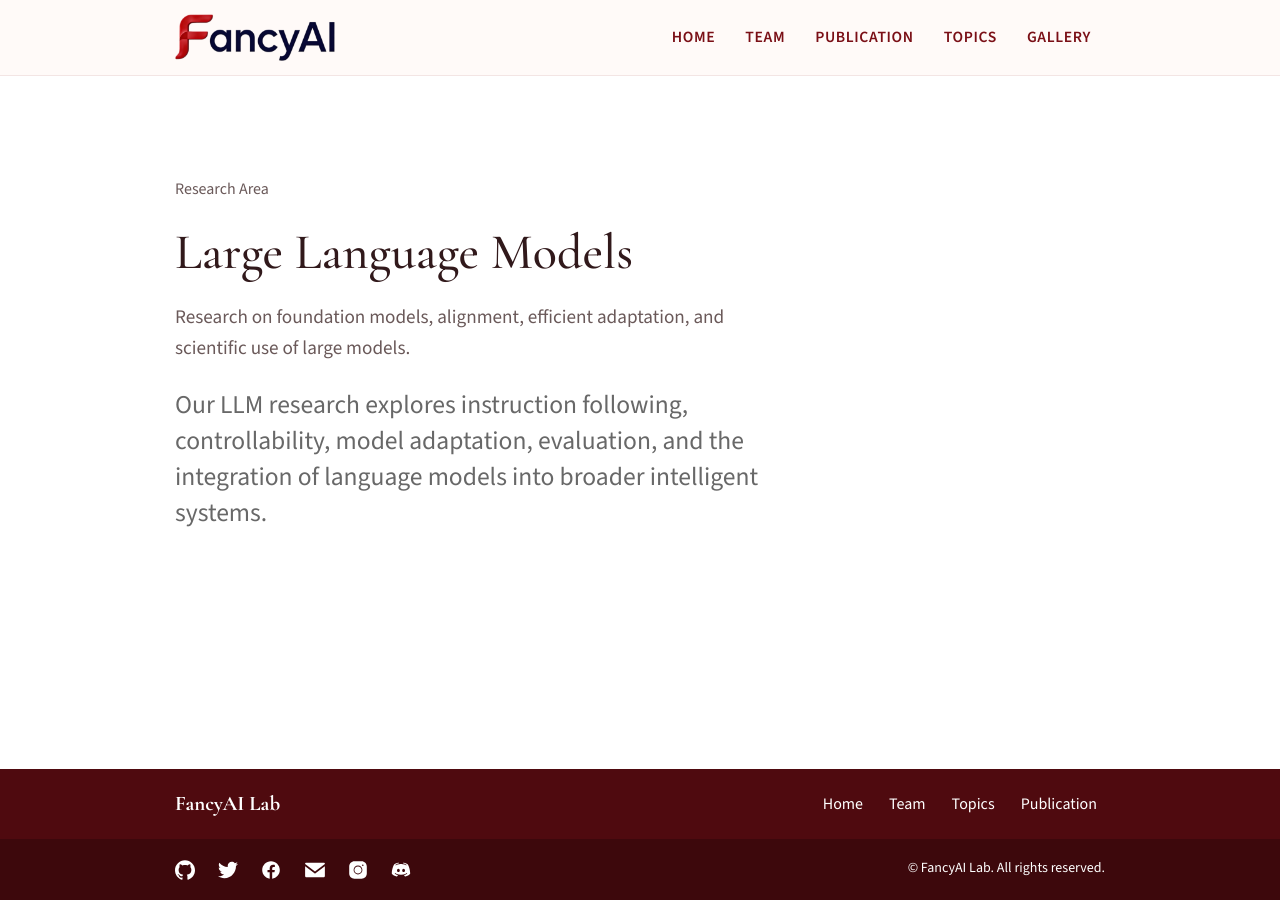
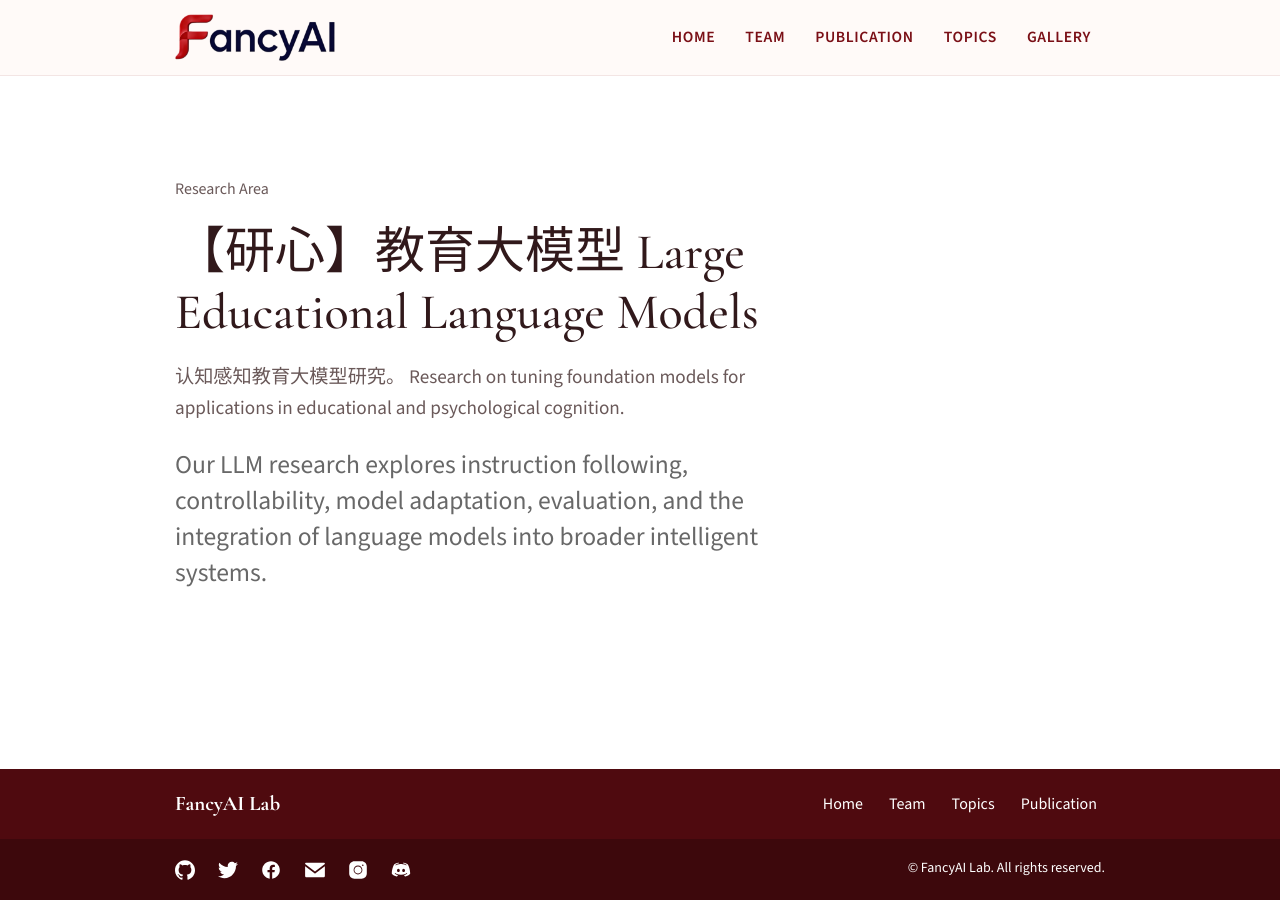
Before and after one commit to fanchenyou/fanchenyou.github.io, a Jekyll site: the page built from _topics/llm.md, in a window 1280 px wide. Built offline with Jekyll 4.4.1, drawn with Linux system fonts in a browser that asks for light colours.

```diff
--- a/_topics/llm.md
+++ b/_topics/llm.md
@@ -1,8 +1,8 @@
 ---
-title: "Large Language Models"
-short_name: "llm"
-slug: "llm"
-summary: "Research on foundation models, alignment, efficient adaptation, and scientific use of large models."
+title: "【研心】教育大模型 Large Educational Language Models"
+short_name: "edu_llm"
+slug: "edu_llm"
+summary: "认知感知教育大模型研究。 Research on tuning foundation models for applications in educational and psychological cognition."
 weight: 4
 ---
 
```
